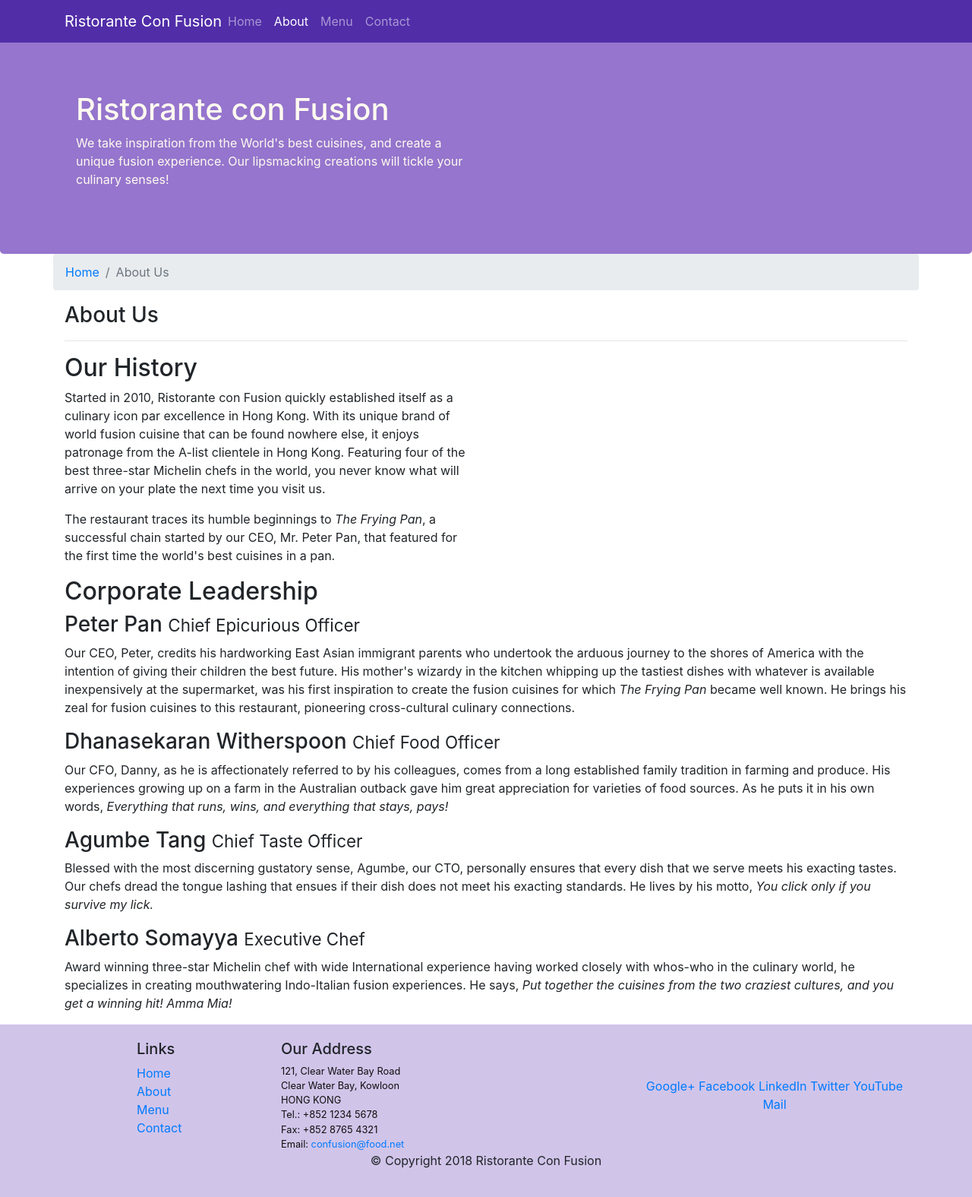
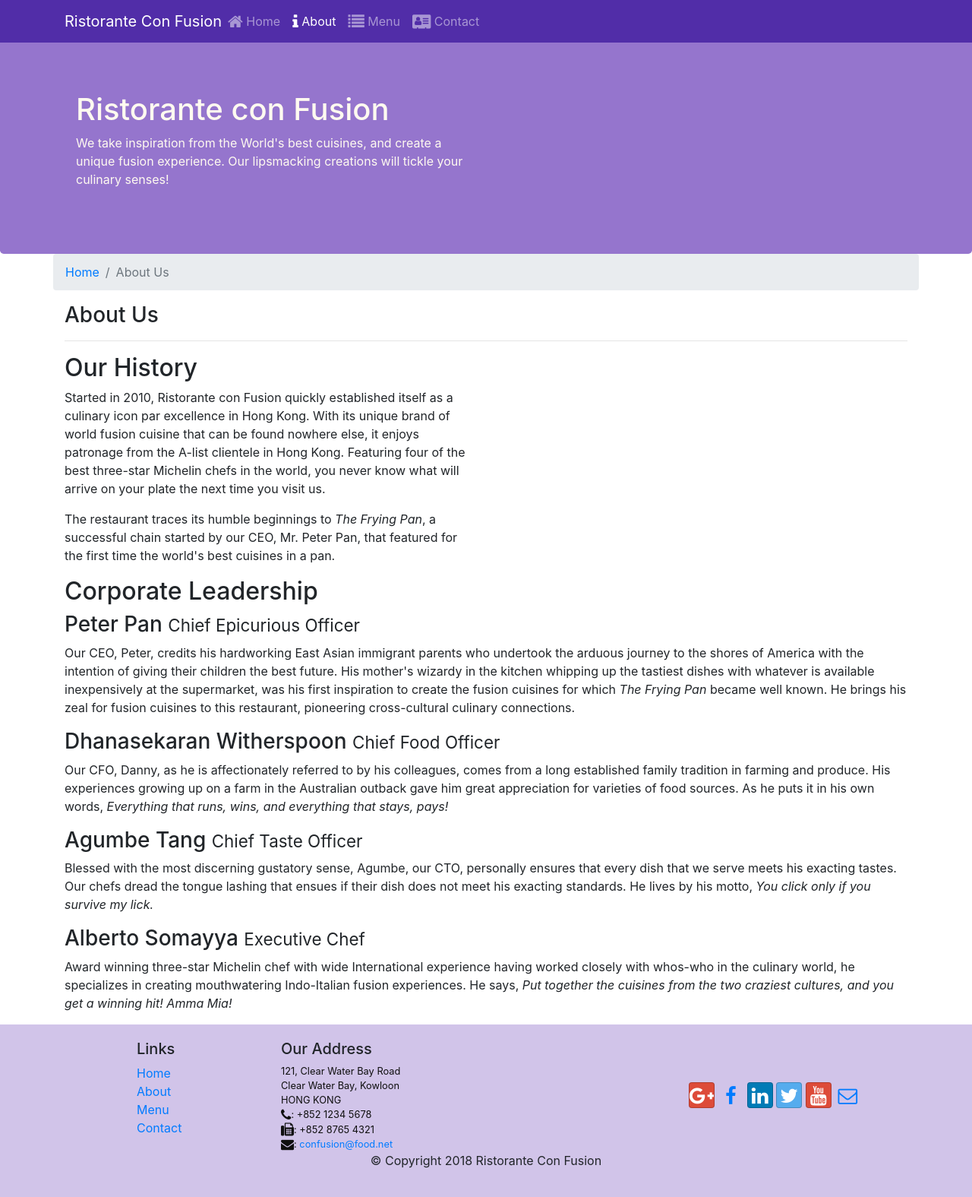
Before and after one commit to anjolaoluwa24685/conFusion, a website: page aboutus.html in a window 1280 px wide. Shown: the whole page at 76% size. Drawn offline with nearby package versions, Linux system fonts and the light colour scheme.

Commit message:
Icon Fonts

```diff
--- a/aboutus.html
+++ b/aboutus.html
@@ -6,6 +6,8 @@
     <meta name="viewport" content="width=device-width, initial-scale=1, shrink-to-fit=no">
     <meta http-equiv="x-ua-compatible" content="ie=edge">
     <link rel="stylesheet" href="node_modules/bootstrap/dist/css/bootstrap.min.css">
+    <link rel="stylesheet" href="node_modules/font-awesome/css/font-awesome.min.css">
+    <link rel="stylesheet" href="node_modules/bootstrap-social.css">
     <link href="css/style.css" rel="stylesheet">
 
     <title>Ristorante Con Fusion: About Us</title>
@@ -22,10 +24,14 @@
             <a class="navbar-brand mr-auto" href="./index.html">Ristorante Con Fusion</a>
             <div class="collapse navbar-collapse" id="Navbar">
                 <ul class="navbar-nav mr-auto">
-                    <li class="nav-item"><a class="nav-link" href="./index.html">Home</a></li>
-                    <li class="nav-item active"><a class="nav-link" href="#">About</a></li>
-                    <li class="nav-item"><a class="nav-link" href="#">Menu</a></li>
-                    <li class="nav-item"><a class="nav-link" href="#">Contact</a></li>
+                    <li class="nav-item"><a class="nav-link" href="./index.html"><span class="fa fa-home fa-lg"></span>
+                            Home</a></li>
+                    <li class="nav-item active"><a class="nav-link" href="#"><span class="fa fa-info fa-lg"></span>
+                            About</a></li>
+                    <li class="nav-item"><a class="nav-link" href="#"><span class="fa fa-list fa-lg"></span> Menu</a>
+                    </li>
+                    <li class="nav-item"><a class="nav-link" href="#"><span class="fa fa-address-card fa-lg"></span>
+                            Contact</a></li>
                 </ul>
             </div>
 
@@ -123,19 +129,19 @@
                         121, Clear Water Bay Road<br>
                         Clear Water Bay, Kowloon<br>
                         HONG KONG<br>
-                        Tel.: +852 1234 5678<br>
-                        Fax: +852 8765 4321<br>
-                        Email: <a href="mailto:confusion@food.net">confusion@food.net</a>
+                        <i class="fa fa-phone fa-lg"></i>: +852 1234 5678<br>
+                        <i class="fa fa-fax fa-lg"></i>: +852 8765 4321<br>
+                        <i class="fa fa-envelope fa-lg"></i>: <a href="mailto:confusion@food.net">confusion@food.net</a>
                     </address>
                 </div>
                 <div class="col-12 col-sm-4 align-self-center">
                     <div class="text-center">
-                        <a href="http://google.com/+">Google+</a>
-                        <a href="http://www.facebook.com/profile.php?id=">Facebook</a>
-                        <a href="http://www.linkedin.com/in/">LinkedIn</a>
-                        <a href="http://twitter.com/">Twitter</a>
-                        <a href="http://youtube.com/">YouTube</a>
-                        <a href="mailto:">Mail</a>
+                            <a class="btn btn-social-icon btn-google" href="http://google.com/+"><i class="fa fa-google-plus fa-lg"></i></a>
+                        <a class="btn btn-social-icon btn-faceboob" href="http://www.facebook.com/profile.php?id="><i class="fa fa-facebook fa-lg"></i></a>
+                        <a class="btn btn-social-icon btn-linkedin" href="http://www.linkedin.com/in/"><i class="fa fa-linkedin fa-lg"></i></a>
+                        <a class="btn btn-social-icon btn-twitter" href="http://twitter.com/"><i class="fa fa-twitter fa-lg"></i></a>
+                        <a class="btn btn-social-icon btn-google" href="http://youtube.com/"><i class="fa fa-youtube fa-lg"></i></a>
+                        <a class="btn btn-social-icon" href="mailto:"><i class="fa fa-envelope-o fa-lg"></i></a>
                     </div>
                 </div>
             </div>
--- a/package.json
+++ b/package.json
@@ -15,6 +15,8 @@
   },
   "dependencies": {
     "bootstrap": "^4.0.0",
+    "bootstrap-social": "^5.1.1",
+    "font-awesome": "^4.7.0",
     "jquery": "^3.3.1",
     "popper.js": "^1.12.9"
   }
```
Also changed, not shown: index.html (+16 -13 lines).
